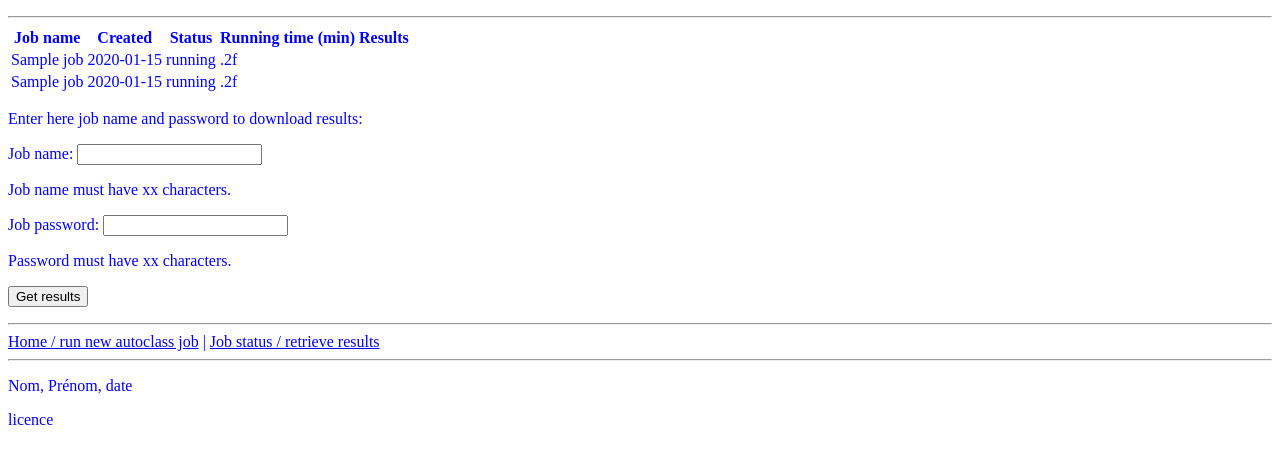
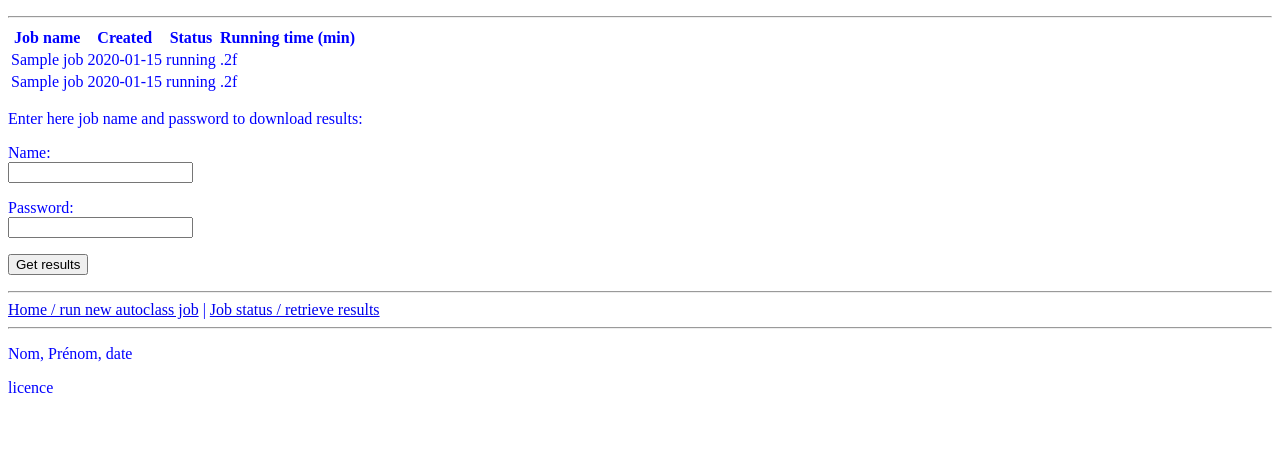
Before and after one commit to pierrepo/autoclassweb, a Flask app: template autoclassweb/templates/status.html in a window 1280 px wide. Shown: the part 86-550 px from the top of the page. Run offline with Flask 2, Linux system fonts and the light colour scheme; the template is opened without the code that fills it: values that come from a table or form of the project are taken from there, most other values are stand-ins (such as "Sample title", 1, 10 or a date in 2020); some libraries are stand-ins or nearby versions.

Commit message:
Finish form to download results

```diff
--- a/autoclassweb/__init__.py
+++ b/autoclassweb/__init__.py
@@ -94,8 +94,8 @@ def status():
 
     if job_form.validate_on_submit():
         print("job form validated!")
-        name = job_form.job_name.data
-        password = job_form.job_password.data
+        name = job_form.name.data
+        password = job_form.password.data
         print(name, password)
         print(job_manager.completed)
         """
--- a/autoclassweb/forms.py
+++ b/autoclassweb/forms.py
@@ -1,8 +1,10 @@
 from flask_wtf import FlaskForm
 from flask_wtf.file import FileField, FileRequired
 from wtforms import StringField, RadioField, FloatField, SubmitField
-from wtforms.validators import Required, DataRequired, Length
+from wtforms.validators import Required, DataRequired, Length, Regexp
 
+from autoclassweb import config
+app_conf = config.BaseConfig()
 
 class InputDataUpload(FlaskForm):
     submit = SubmitField('Run autoclass@web',
@@ -19,14 +21,25 @@ class InputDataUpload(FlaskForm):
 
 
 class GetJobResults(FlaskForm):
+    print("size", app_conf.JOB_NAME_LENGTH)
     submit = SubmitField('Get results',
                          render_kw={"class": "btn btn-info btn-lg", "id": "submit-button"}
                          )
     # get job name
-    job_name = StringField("Job name:",
-                             validators=[Required(), Length(min=4, max=30)]
+    name = StringField("Name:",
+                           validators=[Required(),
+                                       Length(min=app_conf.JOB_NAME_LENGTH,
+                                              max=app_conf.JOB_NAME_LENGTH,
+                                              message="Name must have exactly %(min)d characters."),
+                                       Regexp('^\w+$',
+                                              message="Name must contain only letters and numbers")]
                             )
     # get job password
-    job_password = StringField("Job password:",
-                               validators=[Required(), Length(min=4, max=30)]
+    password = StringField("Password:",
+                               validators=[Required(),
+                                           Length(min=app_conf.JOB_PASSWD_LENGTH,
+                                                  max=app_conf.JOB_PASSWD_LENGTH,
+                                                  message="Password must have exactly %(min)d characters."),
+                                           Regexp('^\w+$',
+                                                  message="Password must contain only letters and numbers")]
                               )
--- /dev/null
+++ b/autoclassweb/templates/_formhelpers.html
@@ -0,0 +1,11 @@
+{% macro render_field(field) %}
+    <div>{{ field.label }}</div>
+    <div>{{ field(**kwargs)|safe }}</div>
+    {% if field.errors %}
+        <ul class="errors">
+        {% for error in field.errors %}
+            <li>{{ error }}</li>
+        {% endfor %}
+        </ul>
+    {% endif %}
+{% endmacro %}
--- a/autoclassweb/templates/status.html
+++ b/autoclassweb/templates/status.html
@@ -13,7 +13,6 @@
             <th>Created</th>
             <th>Status</th>
             <th>Running time (min)</th>
-            <th>Results</th>
         </tr>
         <!-- start with running jobs -->
         {% for job in job_m.running %}
@@ -22,7 +21,6 @@
             <td>{{ job.ctime.strftime("%Y-%m-%d %H:%M:%S") }}</td>
             <td>{{ job.status }}</td>
             <td>{{ "{:.2f}".format(job.running_time) }}</td>
-            <td></td>
         </tr>
         {% endfor %}
         <!-- and then with completed jobs -->
@@ -32,20 +30,16 @@
             <td>{{ job.ctime.strftime("%Y-%m-%d %H:%M:%S") }}</td>
             <td>{{ job.status }}</td>
             <td>{{ "{:.2f}".format(job.running_time) }}</td>
-            <td>{{ "Download" if job.token else "" }}</td>
         </tr>
         {% endfor %}
     </table>
 
     <p>Enter here job name and password to download results:</p>
+    {% from "_formhelpers.html" import render_field %}
     <form action="" method="POST" enctype="multipart/form-data">
         {{ form.csrf_token }}
-        <p>{{form.job_name.label}} {{form.job_name}}</p>
-        <div class="helper">
-        Job name must have xx characters.
-        </div>
-        <p>{{form.job_password.label}} {{form.job_password}}</p>
-        <div class="helper">Password must have xx characters.</div>
+        <p>{{ render_field(form.name) }}</p>
+        <p>{{ render_field(form.password) }}</p>
         <p>{{form.submit}}</p>
     </form>
 
```
